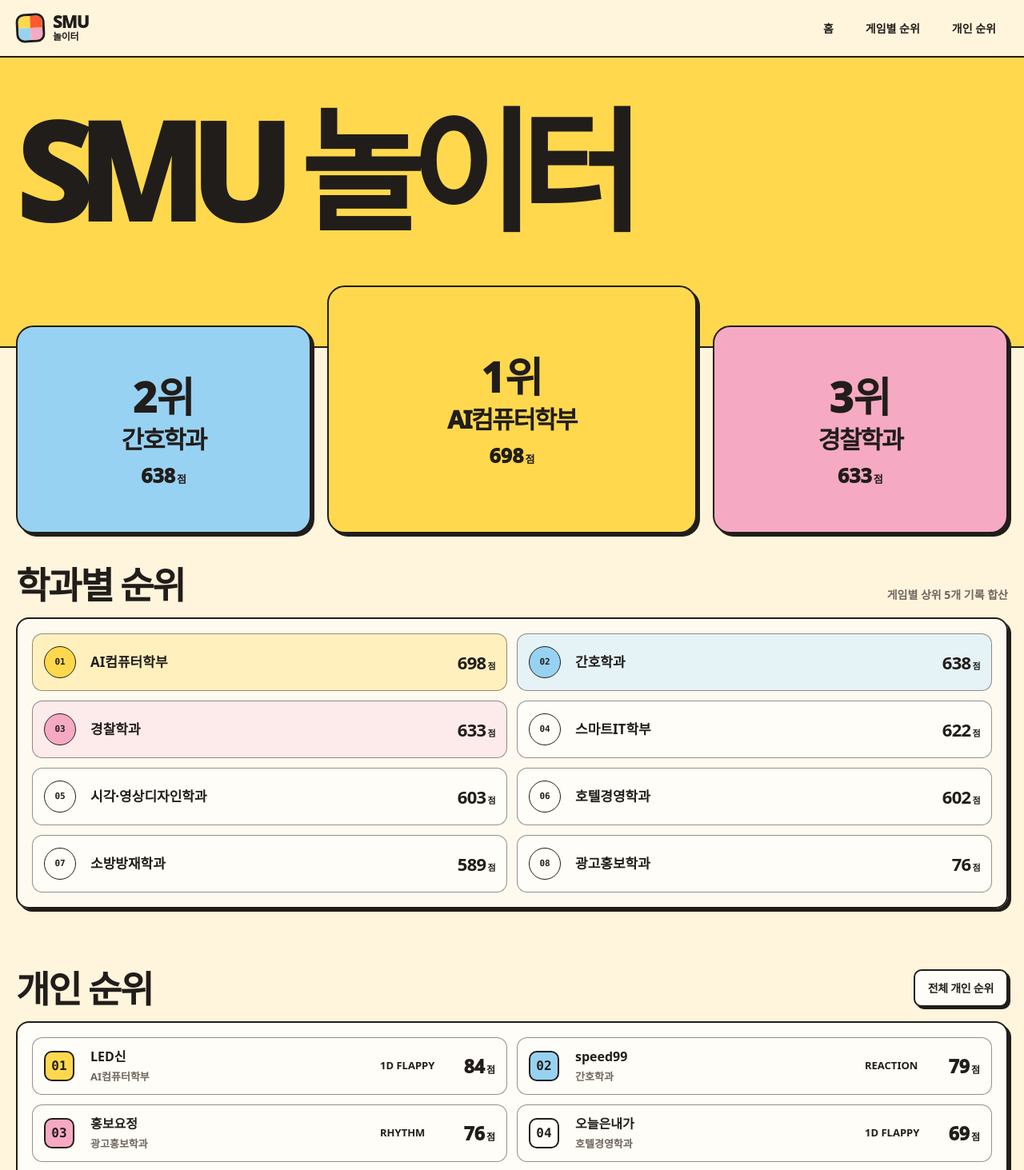
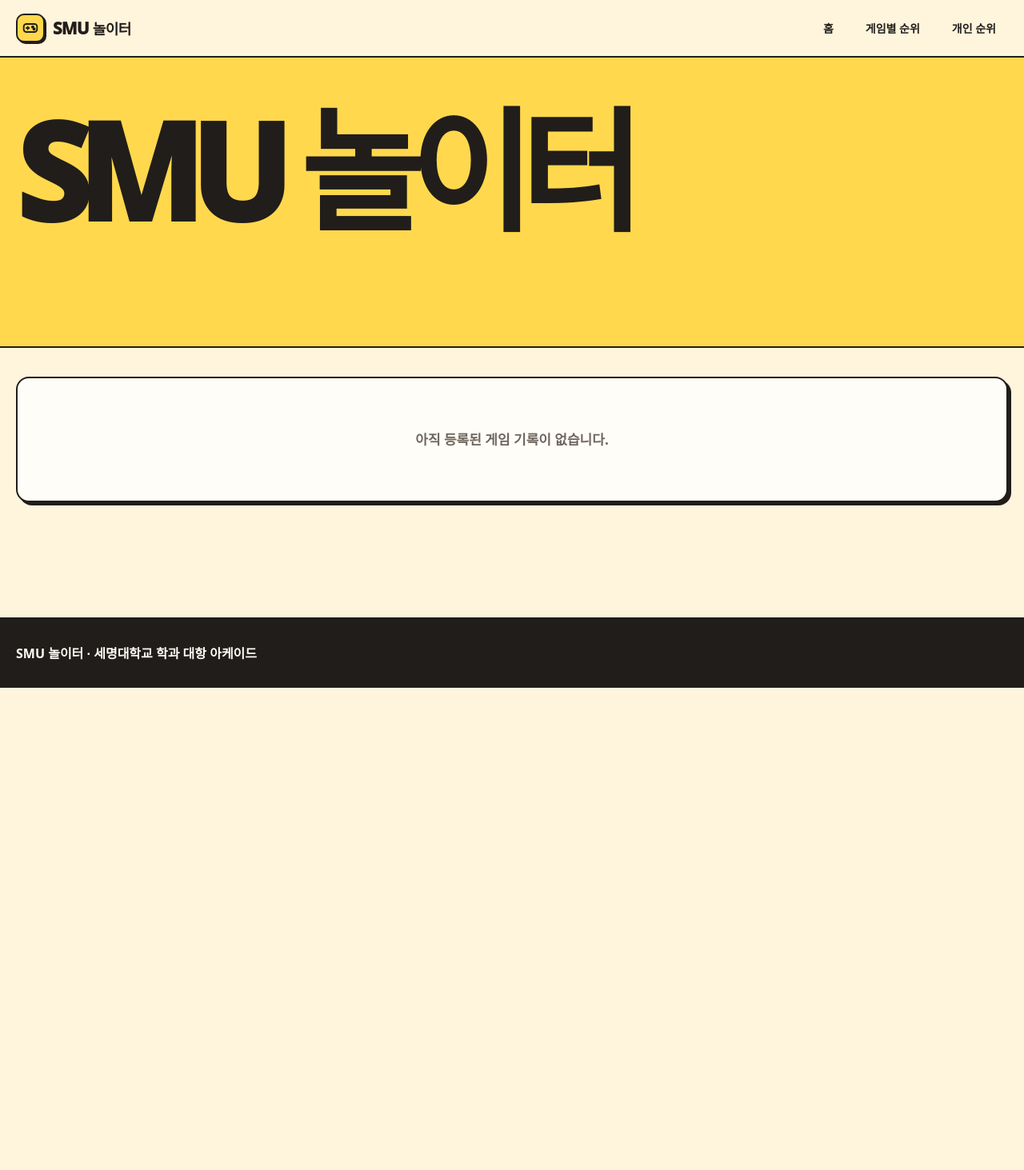
Before and after one commit to XuTuX/smu_playground, a Next.js app: page / in a window 1280 px wide. Shown: the top 1463 px of the page at 80% size. After the commit the page ends 860 px from the top, so only its background shows below. Built offline with nearby package versions, Linux system fonts and the light colour scheme.

Commit message:
mock 없앰

```diff
--- a/app/globals.css
+++ b/app/globals.css
@@ -25,15 +25,12 @@ button:focus-visible, a:focus-visible, input:focus-visible, select:focus-visible
 .site-shell { width: min(1400px, calc(100% - 40px)); margin-inline: auto; }
 .site-header { position: sticky; z-index: 50; top: 0; border-bottom: var(--line); background: rgba(255, 244, 220, 0.96); backdrop-filter: blur(10px); }
 .header-inner { display: flex; min-height: 86px; align-items: center; gap: 32px; }
-.brand-lockup { display: inline-flex; align-items: center; gap: 12px; line-height: 0.9; }
-.brand-lockup strong, .brand-lockup b { display: block; letter-spacing: -0.04em; }
-.brand-lockup strong { font-size: 24px; font-weight: 950; }
-.brand-lockup b { margin-top: 5px; font-family: var(--font-mono); font-size: 11px; letter-spacing: 0.12em; }
-.brand-pixel { display: grid; width: 42px; height: 42px; grid-template-columns: 1fr 1fr; overflow: hidden; border: 3px solid var(--ink); border-radius: 12px; transform: rotate(-3deg); }
-.brand-pixel i:nth-child(1) { background: var(--yellow); }
-.brand-pixel i:nth-child(2) { background: var(--orange); }
-.brand-pixel i:nth-child(3) { background: var(--sky); }
-.brand-pixel i:nth-child(4) { background: var(--pink); }
+.brand-lockup { display: inline-flex; align-items: center; gap: 10px; text-decoration: none; color: var(--ink); }
+.brand-icon { display: flex; width: 36px; height: 36px; align-items: center; justify-content: center; border: 2px solid var(--ink); border-radius: 10px; background: var(--yellow); box-shadow: 2px 2px 0 var(--ink); color: var(--ink); flex-shrink: 0; transition: transform 120ms ease, box-shadow 120ms ease; }
+.brand-lockup:hover .brand-icon { transform: translate(-1px, -1px); box-shadow: 3px 3px 0 var(--ink); }
+.brand-text { display: inline-flex; align-items: baseline; gap: 5px; line-height: 1; }
+.brand-text strong { font-size: 21px; font-weight: 950; letter-spacing: -0.04em; }
+.brand-text span { font-size: 18px; font-weight: 750; letter-spacing: -0.03em; }
 .desktop-nav { display: flex; align-items: center; gap: 4px; margin-left: auto; font-family: var(--font-mono); font-size: 13px; }
 .desktop-nav a { min-height: 44px; padding: 13px 16px; border: 2px solid transparent; border-radius: 12px; }
 .desktop-nav a:hover { border-color: var(--ink); background: var(--paper); }
@@ -313,8 +310,8 @@ button:focus-visible, a:focus-visible, input:focus-visible, select:focus-visible
 
 @media (max-width: 820px) {
   body { padding-bottom: 82px; } .site-shell { width: min(100% - 24px, 1400px); } .header-inner { min-height: 72px; }
-  .desktop-nav { display: none; } .live-indicator { margin-left: auto; } .brand-lockup strong { font-size: 20px; }
-  .brand-lockup b { font-size: 9px; } .brand-pixel { width: 36px; height: 36px; } .section-block { padding-block: 36px; }
+  .desktop-nav { display: none; } .live-indicator { margin-left: auto; } .brand-text strong { font-size: 18px; }
+  .brand-text span { font-size: 16px; } .brand-icon { width: 32px; height: 32px; } .section-block { padding-block: 36px; }
   .page-intro { padding-top: 44px; } .footer-inner { flex-direction: column; align-items: flex-start; justify-content: center; }
   .mobile-nav { position: fixed; z-index: 60; right: 10px; bottom: 9px; left: 10px; display: grid; grid-template-columns: repeat(3, 1fr); overflow: hidden; border: var(--line); border-radius: 18px; background: var(--paper); box-shadow: 5px 5px 0 var(--ink); }
   .mobile-nav a { display: flex; min-height: 62px; flex-direction: column; align-items: center; justify-content: center; gap: 2px; border-right: 2px solid var(--ink); font-family: var(--font-mono); font-size: 10px; font-weight: 900; }
@@ -360,9 +357,6 @@ button:focus-visible, a:focus-visible, input:focus-visible, select:focus-visible
 /* Compact density pass: keep more event information visible at once. */
 @media (min-width: 821px) {
   .header-inner { min-height: 70px; gap: 24px; }
-  .brand-pixel { width: 36px; height: 36px; border-radius: 10px; }
-  .brand-lockup strong { font-size: 21px; }
-  .brand-lockup b { margin-top: 4px; font-size: 9px; }
   .desktop-nav a { min-height: 40px; padding: 11px 14px; }
   .section-block { padding-block: 36px; }
   .section-heading { margin-bottom: 18px; }
@@ -540,8 +534,6 @@ html { scroll-behavior: auto; }
 .public-page-intro p { margin-bottom: 0 !important; color: var(--ink) !important; }
 .games-page-intro { background: var(--yellow); }
 .ranking-page-intro { background: var(--pink); }
-.brand-lockup { gap: 10px; }
-.brand-lockup b { font-family: var(--font-sans); font-size: 12px; font-weight: 750; letter-spacing: -0.02em; }
 .desktop-nav { gap: 10px; font-family: var(--font-sans); font-size: 14px; font-weight: 750; }
 .desktop-nav a { border-width: 1px; }
 .retro-card { border-radius: 16px; }
--- a/app/page.tsx
+++ b/app/page.tsx
@@ -47,6 +47,15 @@ export default function HomePage() {
             </RetroCard>
           </section>
         )}
+        {standings.length === 0 && playerStandings.length === 0 && (
+          <section className="section-block">
+            <RetroCard style={{ padding: "64px 20px", textAlign: "center" }}>
+              <p style={{ margin: 0, fontSize: "17px", color: "var(--muted)" }}>
+                아직 등록된 게임 기록이 없습니다.
+              </p>
+            </RetroCard>
+          </section>
+        )}
       </div>
     </div>
   );
--- a/app/ranking/[scoreId]/page.tsx
+++ b/app/ranking/[scoreId]/page.tsx
@@ -2,14 +2,15 @@ import Link from "next/link";
 import { notFound } from "next/navigation";
 import type { Metadata } from "next";
 import { PressableLink } from "@/components/ui/PressableLink";
-import { mockScores } from "@/data/mock";
 import { getDepartment } from "@/data/departments";
 import { getGame } from "@/data/games";
 import { getAllScores } from "@/lib/mock-store";
 import { getDepartmentStandings, getPlayerStandings } from "@/lib/ranking";
 
+export const dynamicParams = true;
+
 export function generateStaticParams() {
-  return getPlayerStandings(mockScores, { limit: 20 }).map(({ id }) => ({ scoreId: id }));
+  return [];
 }
 
 export async function generateMetadata({ params }: { params: Promise<{ scoreId: string }> }): Promise<Metadata> {
--- a/components/admin/AdminConsole.tsx
+++ b/components/admin/AdminConsole.tsx
@@ -115,7 +115,6 @@ export function AdminConsole() {
     return (
       <form className="admin-login" onSubmit={login}>
         <h2>관리자 인증</h2>
-        <p>운영자 비밀번호를 입력해주세요. 개발 환경 기본값은 <code>playground</code>입니다.</p>
         <label htmlFor="admin-password">비밀번호<input id="admin-password" type="password" value={password} onChange={(event) => setPassword(event.target.value)} required /></label>
         {error && <p className="form-error" role="alert">{error}</p>}
         <button className="pressable-button pressable-orange" type="submit">관리 화면 열기</button>
--- a/components/layout/Header.tsx
+++ b/components/layout/Header.tsx
@@ -7,8 +7,18 @@ export function Header() {
     <header className="site-header">
       <div className="site-shell header-inner">
         <Link href="/" className="brand-lockup" aria-label="SMU 놀이터 홈">
-          <span className="brand-pixel" aria-hidden="true"><i /><i /><i /><i /></span>
-          <span><strong>SMU</strong><b>놀이터</b></span>
+          <span className="brand-icon" aria-hidden="true">
+            <svg width="20" height="20" viewBox="0 0 24 24" fill="none" stroke="currentColor" strokeWidth="2.2" strokeLinecap="round" strokeLinejoin="round">
+              <rect x="2" y="6" width="20" height="12" rx="4" fill="var(--yellow)" stroke="var(--ink)" strokeWidth="2.2" />
+              <path d="M6 12h4m-2-2v4" stroke="var(--ink)" strokeWidth="2.2" strokeLinecap="round" />
+              <circle cx="15.5" cy="10.5" r="1.2" fill="var(--ink)" />
+              <circle cx="17.5" cy="13.5" r="1.2" fill="var(--ink)" />
+            </svg>
+          </span>
+          <span className="brand-text">
+            <strong>SMU</strong>
+            <span>놀이터</span>
+          </span>
         </Link>
         <nav className="desktop-nav" aria-label="주요 메뉴">
           {links.map(([label, href]) => <Link key={href} href={href}>{label}</Link>)}
--- a/components/ranking/PlayerRanking.tsx
+++ b/components/ranking/PlayerRanking.tsx
@@ -2,6 +2,8 @@ import Link from "next/link";
 import type { PlayerStanding } from "@/lib/types";
 
 export function PlayerRanking({ standings }: { standings: PlayerStanding[] }) {
-  if (standings.length === 0) return null;
+  if (standings.length === 0) {
+    return <div style={{ padding: "40px 20px", textAlign: "center", color: "var(--muted)" }}>등록된 기록이 없습니다.</div>;
+  }
   return <div className="player-ranking-list">{standings.map((standing) => <Link href={`/ranking/${standing.id}`} className={`player-ranking-row player-rank-${standing.rank}`} key={standing.id}><span>{String(standing.rank).padStart(2, "0")}</span><div><strong>{standing.nickname}</strong><small>{standing.departmentName}</small></div><em>{standing.gameName}</em><b>{standing.score}<small>점</small></b></Link>)}</div>;
 }
--- a/data/mock.ts
+++ b/data/mock.ts
@@ -1,86 +1,7 @@
 import { departments } from "@/data/departments";
-import { games } from "@/data/games";
 import type { ScoreRecord } from "@/lib/types";
 
-const nicknames = [
-  "LED신",
-  "ESP왕",
-  "버튼고수",
-  "반응속도99",
-  "점프장인",
-  "축제새내기",
-  "불꽃손가락",
-  "오늘은내가",
-  "아케이드캣",
-  "세명대짱",
-  "리듬천재",
-  "초록버튼",
-];
-
-const featuredDepartments = [
-  "ai-computer",
-  "nursing",
-  "advertising-pr",
-  "smart-it",
-  "electrical-electronics",
-  "police",
-  "hotel-management",
-  "social-welfare",
-  "fire-disaster",
-  "sports-leisure",
-  "visual-video-design",
-  "animal-health",
-];
-
-export const mockScores: ScoreRecord[] = Array.from({ length: 96 }, (_, index) => {
-  const game = games[index % games.length];
-  const departmentId = featuredDepartments[(index * 5 + Math.floor(index / 7)) % featuredDepartments.length];
-  const score = 18 + ((index * 17 + (index % 5) * 11) % 52);
-  const createdAt = new Date(
-    Date.UTC(2026, 7, 25, 5, 30) - index * 73_000,
-  ).toISOString();
-
-  return {
-    id: `mock-score-${index + 1}`,
-    sessionId: `mock-session-${index + 1}`,
-    gameId: game.id,
-    departmentId,
-    nickname: nicknames[index % nicknames.length],
-    score,
-    createdAt,
-  };
-});
-
-// Keep the first screen immediately legible and recognizably SMU.
-mockScores.push(
-  {
-    id: "featured-1",
-    sessionId: "featured-session-1",
-    gameId: "flappy",
-    departmentId: "ai-computer",
-    nickname: "LED신",
-    score: 84,
-    createdAt: "2026-08-25T06:10:00.000Z",
-  },
-  {
-    id: "featured-2",
-    sessionId: "featured-session-2",
-    gameId: "reaction",
-    departmentId: "nursing",
-    nickname: "speed99",
-    score: 79,
-    createdAt: "2026-08-25T06:09:52.000Z",
-  },
-  {
-    id: "featured-3",
-    sessionId: "featured-session-3",
-    gameId: "rhythm",
-    departmentId: "advertising-pr",
-    nickname: "홍보요정",
-    score: 76,
-    createdAt: "2026-08-25T06:09:41.000Z",
-  },
-);
+export const mockScores: ScoreRecord[] = [];
 
 export const activeDepartmentIds = new Set(
   departments.filter((department) => department.isActive).map(({ id }) => id),
--- a/lib/admin-auth.ts
+++ b/lib/admin-auth.ts
@@ -11,7 +11,7 @@ function adminSecret() {
 
 function digest(value: string) { return createHash("sha256").update(value).digest(); }
 export function isValidAdminPassword(password: string) {
-  const expected = process.env.ADMIN_PASSWORD ?? (process.env.NODE_ENV === "development" ? "playground" : "");
+  const expected = process.env.ADMIN_PASSWORD ?? "gksdmlrhkeogkr";
   if (!expected) return false;
   return timingSafeEqual(digest(password), digest(expected));
 }
--- a/lib/mock-store.ts
+++ b/lib/mock-store.ts
@@ -1,6 +1,5 @@
 import "server-only";
 
-import { mockScores } from "@/data/mock";
 import { getDepartmentStandings, getPlayerStandings } from "@/lib/ranking";
 import type {
   GameSession,
@@ -39,7 +38,7 @@ function toPublicScore(score: StoredScoreRecord): ScoreRecord {
 }
 
 export function getAllScores() {
-  return [...mockScores, ...getStore().scores.map(toPublicScore)];
+  return getStore().scores.map(toPublicScore);
 }
 
 export function createGameSession(input: {
```
